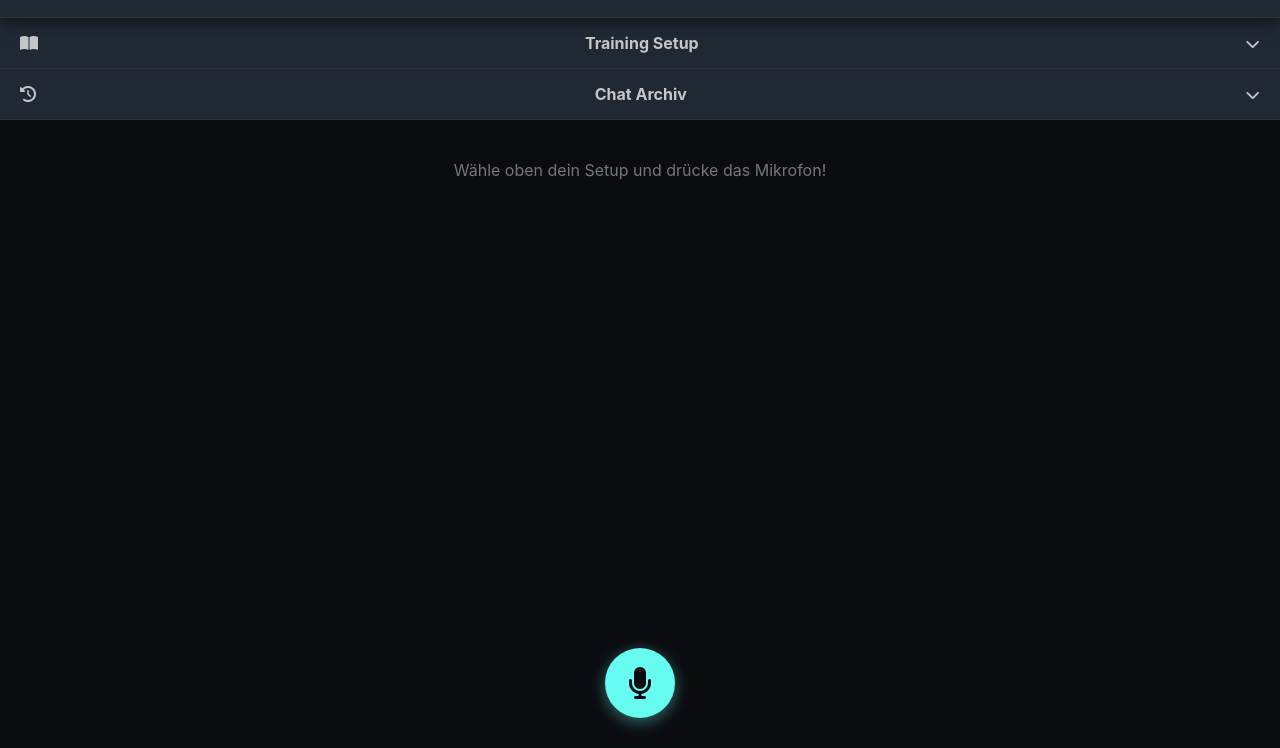
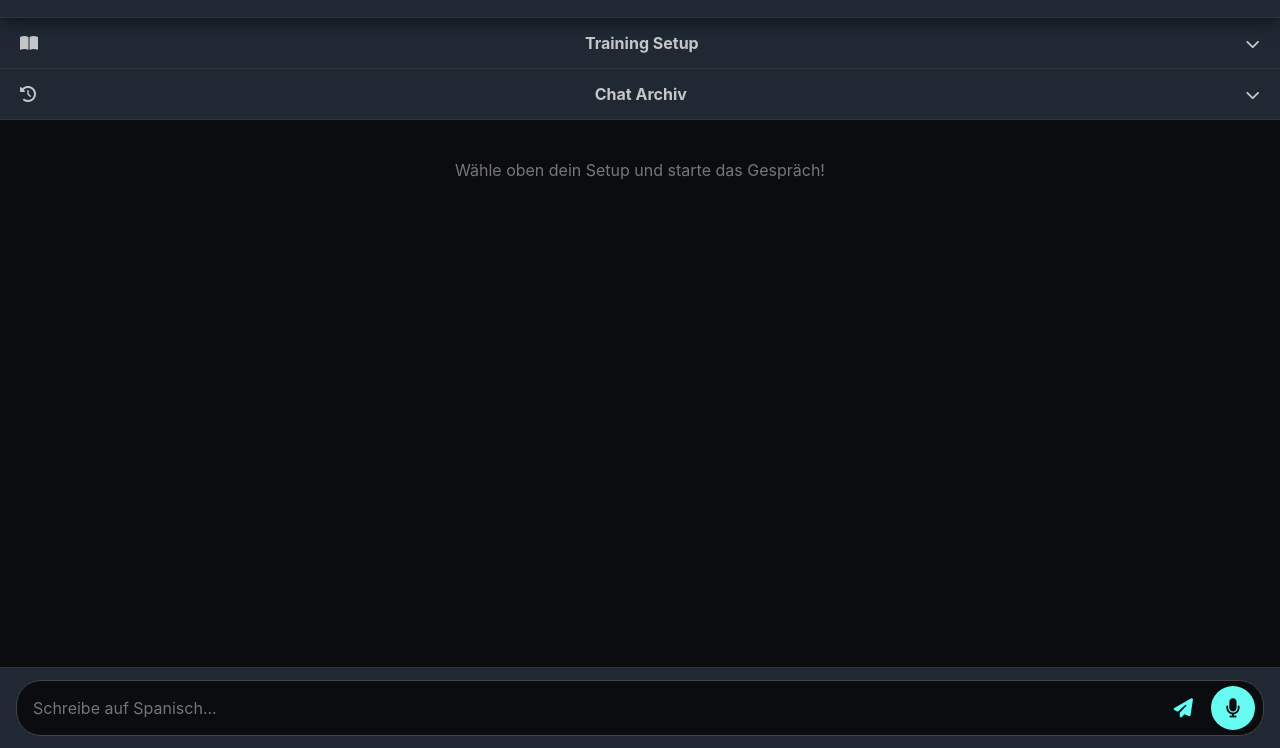
Before and after one commit to oscar187187187187-cpu/Web-Speech-API, a plain HTML site: page index.html in a window 1280 px wide. Shown: the part 52-800 px from the top of the page. Drawn offline with Linux system fonts and the light colour scheme.

Commit message:
Update index.html

```diff
--- a/index.html
+++ b/index.html
@@ -99,7 +99,7 @@
 
         .panel-content { padding: 15px 0; display: flex; flex-direction: column; gap: 15px; }
 
-        select, textarea {
+        select, .panel-content textarea {
             width: 100%;
             background-color: var(--bg-color);
             color: var(--text-main);
@@ -109,7 +109,7 @@
             font-size: 1rem;
         }
 
-        textarea { height: 80px; resize: none; }
+        .panel-content textarea { height: 80px; resize: none; }
 
         .btn-primary {
             background-color: var(--accent-dark);
@@ -141,7 +141,7 @@
             display: flex;
             flex-direction: column;
             gap: 20px;
-            padding-bottom: 120px;
+            padding-bottom: 110px;
         }
 
         .message-container { display: flex; flex-direction: column; max-width: 85%; }
@@ -174,46 +174,80 @@
         .feedback-yellow { background-color: rgba(241, 196, 15, 0.15); border: 1px solid var(--yellow); color: var(--yellow); }
         .feedback-red { background-color: rgba(231, 76, 60, 0.15); border: 1px solid var(--red); color: var(--red); }
 
-        /* --- SCHWEBENDER MIKROFON-BUTTON --- */
-        .floating-mic-container {
+        /* --- INPUT BAR (SCHREIBEN & MIKROFON GEMINI-STYLE) --- */
+        .input-bar-container {
             position: fixed;
-            bottom: 30px;
-            left: 50%;
-            transform: translateX(-50%);
-            z-index: 100;
+            bottom: 0;
+            left: 0;
+            width: 100%;
+            background-color: var(--card-bg);
+            border-top: 1px solid #333;
+            padding: 12px 16px;
             display: flex;
             flex-direction: column;
+            gap: 8px;
+            z-index: 100;
+        }
+
+        .input-wrapper {
+            display: flex;
             align-items: center;
+            background-color: var(--bg-color);
+            border: 1px solid #444;
+            border-radius: 25px;
+            padding: 5px 8px 5px 16px;
             gap: 10px;
         }
 
-        .mic-btn {
-            width: 70px;
-            height: 70px;
+        .text-input {
+            flex-grow: 1;
+            background: none;
+            border: none;
+            color: var(--text-main);
+            font-size: 1rem;
+            outline: none;
+            padding: 8px 0;
+        }
+
+        .send-btn {
+            background: none;
+            border: none;
+            color: var(--accent-color);
+            font-size: 1.2rem;
+            cursor: pointer;
+            padding: 8px;
+            display: flex;
+            align-items: center;
+            justify-content: center;
+        }
+
+        .mic-btn-inline {
+            width: 44px;
+            height: 44px;
             border-radius: 50%;
             background-color: var(--accent-color);
             color: var(--bg-color);
             border: none;
-            font-size: 2rem;
+            font-size: 1.2rem;
             cursor: pointer;
-            box-shadow: 0 4px 15px rgba(102, 252, 241, 0.4);
             display: flex;
             justify-content: center;
             align-items: center;
             transition: 0.2s;
+            flex-shrink: 0;
         }
 
-        .mic-btn:active { transform: scale(0.95); }
-        .mic-btn.recording {
+        .mic-btn-inline:active { transform: scale(0.95); }
+        .mic-btn-inline.recording {
             background-color: var(--red);
             color: white;
-            box-shadow: 0 0 20px var(--red);
+            box-shadow: 0 0 15px var(--red);
             animation: pulse 1.5s infinite;
         }
 
         @keyframes pulse {
             0% { transform: scale(1); }
-            50% { transform: scale(1.1); }
+            50% { transform: scale(1.08); }
             100% { transform: scale(1); }
         }
 
@@ -238,7 +272,7 @@
         }
         .modal-content h3 { color: var(--accent-color); margin-bottom: 15px; }
         .modal-content input { width: 100%; padding: 12px; margin-bottom: 20px; background-color: var(--bg-color); border: 1px solid #555; color: white; border-radius: 8px;}
-        .loading-text { color: var(--accent-color); font-size: 0.9rem; font-weight: bold; text-align: center; display: none; background: rgba(0,0,0,0.7); padding: 5px 10px; border-radius: 10px;}
+        .loading-text { color: var(--accent-color); font-size: 0.85rem; font-weight: bold; text-align: center; display: none; }
 
     </style>
 </head>
@@ -279,15 +313,21 @@
 
     <!-- Chat Bereich -->
     <div class="chat-window" id="chatWindow">
-        <div style="text-align:center; color:#777; margin-top:20px;">Wähle oben dein Setup und drücke das Mikrofon!</div>
+        <div style="text-align:center; color:#777; margin-top:20px;">Wähle oben dein Setup und starte das Gespräch!</div>
     </div>
 
-    <!-- Fixierter Mikrofon-Button -->
-    <div class="floating-mic-container">
+    <!-- EINGABELEISTE (Schreiben + Mikrofon) -->
+    <div class="input-bar-container">
         <div class="loading-text" id="loadingText">Verarbeite Audio...</div>
-        <button class="mic-btn" id="micBtn" onclick="toggleRecording()">
-            <i class="fas fa-microphone"></i>
-        </button>
+        <div class="input-wrapper">
+            <input type="text" id="textInput" class="text-input" placeholder="Schreibe auf Spanisch..." onkeypress="handleKeyPress(event)">
+            <button class="send-btn" onclick="sendTextMessage()" title="Senden">
+                <i class="fas fa-paper-plane"></i>
+            </button>
+            <button class="mic-btn-inline" id="micBtn" onclick="toggleRecording()" title="Einsprechen">
+                <i class="fas fa-microphone"></i>
+            </button>
+        </div>
     </div>
 
     <!-- API Tresor -->
@@ -306,6 +346,7 @@
         const chatWindow = document.getElementById('chatWindow');
         const vocabInput = document.getElementById('vocabInput');
         const diffSelect = document.getElementById('diffSelect');
+        const textInput = document.getElementById('textInput');
         const micBtn = document.getElementById('micBtn');
         const loadingText = document.getElementById('loadingText');
         const vaultModal = document.getElementById('vaultModal');
@@ -427,7 +468,22 @@
             });
         }
 
-        // --- MICROPHONE & WHISPER API (Mit erzwungener spanischer Erkennung) ---
+        // --- SCHREIB-FUNKTION ---
+        function handleKeyPress(e) {
+            if (e.key === 'Enter') {
+                sendTextMessage();
+            }
+        }
+
+        function sendTextMessage() {
+            const text = textInput.value.trim();
+            if(!text) return;
+
+            textInput.value = '';
+            processUserInput(text);
+        }
+
+        // --- MICROPHONE & WHISPER API ---
         async function toggleRecording() {
             const key = localStorage.getItem('hablamos_groq_key');
             if(!key) { openVault(); return alert("Bitte trage zuerst deinen Groq-Key im Tresor ein."); }
@@ -475,7 +531,7 @@
             const formData = new FormData();
             formData.append("file", file);
             formData.append("model", "whisper-large-v3-turbo");
-            formData.append("language", "es"); // Zwingt Whisper, nach spanischen Wörtern zu lauschen (höhere Trefferquote!)
+            formData.append("language", "es");
 
             try {
                 const res = await fetch('https://api.groq.com/openai/v1/audio/transcriptions', {
@@ -498,9 +554,10 @@
             }
         }
 
-        // --- GROQ AI LOGIC (LLaMA 3.1 8B JSON MODE + Deutsches Feedback) ---
+        // --- GROQ AI LOGIC (Syntaktisch + semantisch tolerantere Bewertung) ---
         async function processUserInput(text) {
             loadingText.innerText = "Lehrer analysiert...";
+            loadingText.style.display = 'block';
             appendUserHTML(text, null);
 
             const key = localStorage.getItem('hablamos_groq_key');
@@ -508,14 +565,21 @@
             const diff = diffSelect.value;
 
             const sysPrompt = `
-Du bist ein Spanisch-Lehrer. Schwierigkeit: ${diff}.
-ERLAUBTE VOKABELN: ${vocab}. BENUTZE NIEMALS ANDERE WÖRTER!
-ANTI-ECHO: Wiederhole niemals einfach den Satz des Users. Du MUSST zwingend EINE neue inhaltliche Frage stellen.
+Du bist ein wohlwollender Spanisch-Lehrer. Schwierigkeit: ${diff}.
+ERLAUBTE VOKABELN / FOKUS: ${vocab}.
+EVALUATIONSRICHTLINIEN:
+- Bewertungsstatus:
+  * "green": Wenn der Satz grammatikalisch korrekt ist und im Kontext Sinn macht. Auch wenn der User ein Synonym verwendet oder ein verständliches Wort wählt, das vielleicht nicht das perfekte Schulbuchwort ist, akzeptiere es zwingend als "green" (richtig)! Du darfst im Feedback-Text sanft auf noch gebräuchlichere Wörter hinweisen.
+  * "yellow": Kleine Grammatikfehler oder Schreibfehler, der Satz bleibt aber verständlich.
+  * "red": Völlig unverständlich oder schwerer Grammatikfehler.
+- DAS FEEDBACK MUSS AUF DEUTSCH SEIN.
+- ANTI-ECHO: Wiederhole niemals einfach den Satz des Users. Du MUSST zwingend EINE neue inhaltliche Frage auf Spanisch stellen.
+
 GIB DEINE ANTWORT ZWINGEND IM FOLGENDEN JSON FORMAT ZURÜCK:
 {
   "feedback": {
-    "status": "green", // green (perfekt), yellow (kleiner Grammatikfehler), red (falsch)
-    "text": "HIER KOMMT DAS DEUTSCHE FEEDBACK. Erkläre dem User auf Deutsch (z.B. 'Super Satz!', 'Fast richtig, aber...') wie seine Grammatik war."
+    "status": "green",
+    "text": "Kurzes deutsches Feedback zur Grammatik/Wortwahl des Users."
   },
   "reply": "Spanische Antwort und neue Frage."
 }`;
```
